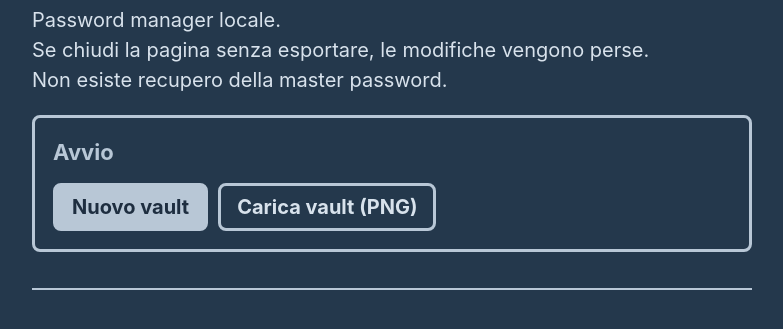
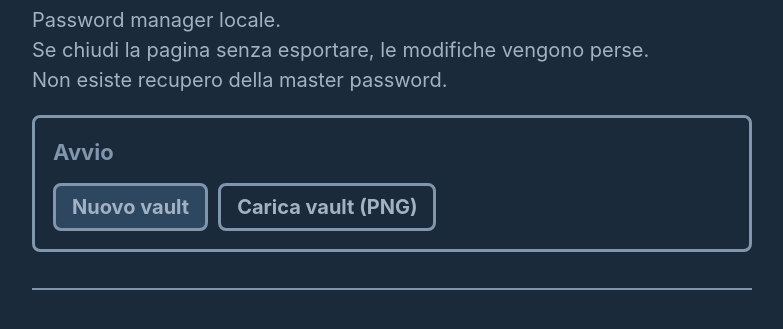
Before and after one commit to Forrom58/vault, a plain HTML site: page editor.html in a window 1280 px wide. Shown: the part 77-406 px from the top of the page, without its empty margins (248-1031 px from the left). Drawn offline with Linux system fonts and the light colour scheme.

Commit message:
Add files via upload

```diff
--- a/editor.html
+++ b/editor.html
@@ -4,7 +4,7 @@
 <meta charset="UTF-8">
 <meta name="viewport" content="width=device-width, initial-scale=1, viewport-fit=cover">
 <meta name="color-scheme" content="dark">
-<meta name="theme-color" content="#24384c">
+<meta name="theme-color" content="#1b2a3a">
 <meta name="referrer" content="no-referrer">
 <meta http-equiv="Content-Security-Policy" content="default-src 'none'; script-src 'self'; style-src 'unsafe-inline'; img-src 'self' blob: data:; manifest-src 'self'; worker-src 'self'; connect-src 'self'; form-action 'none'; base-uri 'none'">
 <link rel="manifest" href="manifest.json">
@@ -16,18 +16,19 @@
 <meta name="apple-mobile-web-app-title" content="Vault">
 <title>Vault — Registra password</title>
 <style>
-  /* Contrasto elevato per ipovedenti con i colori dell'icona: sfondo blu scuro, testo grigio-azzurro chiaro.
+  /* Colori scuri e tenui dall'icona, senza superfici chiare che abbagliano.
      Nessuna sfumatura, trasparenza, ombra o transizione. Font grandi, bersagli di tocco >= 48px. */
   :root{
     /* Palette dall'icona: blu scuro + grigio-azzurro */
-    --bg:#24384c;
-    --text:#d8e2ec;
-    --accent:#b8c7d6;
-    --line:#b8c7d6;
-    --ink:#1e2e40;
-    --ok:#9ed9b0;
-    --err:#f4a3a3;
-    --dim:#8496aa;
+    /* Palette scura e tenue dai colori dell'icona: nessuna superficie chiara */
+    --bg:#1b2a3a;
+    --text:#a3b2c2;
+    --accent:#7f96ad;
+    --line:#7f96ad;
+    --btn:#2e4760;
+    --ok:#86b896;
+    --err:#c98a8a;
+    --dim:#5f7286;
     --mono:ui-monospace,SFMono-Regular,Menlo,Consolas,'Courier New',monospace;
     --sans:-apple-system,BlinkMacSystemFont,'Segoe UI',Roboto,Helvetica,Arial,sans-serif;
   }
@@ -64,7 +65,7 @@
     padding:10px 12px;min-height:48px;border-radius:8px;font-family:var(--mono);font-size:1rem;width:100%;
   }
   select{background-image:none;}
-  input::placeholder,textarea::placeholder{color:#9fb0c2;opacity:1;}
+  input::placeholder,textarea::placeholder{color:#7f96ad;opacity:1;}
   input:focus,textarea:focus,select:focus{outline:4px solid var(--accent);outline-offset:2px;}
   textarea{resize:vertical;min-height:96px;}
   input[type=checkbox]{width:28px;height:28px;min-height:0;accent-color:var(--accent);flex-shrink:0;margin:0;}
@@ -75,7 +76,7 @@
     border:3px solid var(--line);background:var(--bg);color:var(--text);cursor:pointer;
   }
   button:focus-visible{outline:4px solid var(--accent);outline-offset:2px;}
-  button.primary{background:var(--accent);border-color:var(--accent);color:var(--ink);}
+  button.primary{background:var(--btn);border-color:var(--accent);color:var(--text);}
   button.danger{border-color:var(--err);color:var(--err);background:var(--bg);}
   button.ghost{background:var(--bg);}
   button:disabled{color:var(--dim);border-style:dashed;border-color:var(--dim);cursor:not-allowed;}
--- a/sw.js
+++ b/sw.js
@@ -1,7 +1,7 @@
 // Service worker di Vault: tiene in cache i file dell'app per il funzionamento offline.
 // A ogni nuova versione dei file, aumentare il numero di VERSION: i telefoni scaricheranno
 // i file nuovi e cancelleranno quelli vecchi.
-const VERSION = 'vault-v2';
+const VERSION = 'vault-v3';
 const FILES = [
   './', 'index.html', 'editor.html', 'editor.js', 'viewer.html', 'viewer.js',
   'vault-crypto.js', 'sw-register.js', 'manifest.json',
```
Also changed, not shown: index.html (+3 -3 lines), viewer.html (+7 -7 lines), manifest.json.
